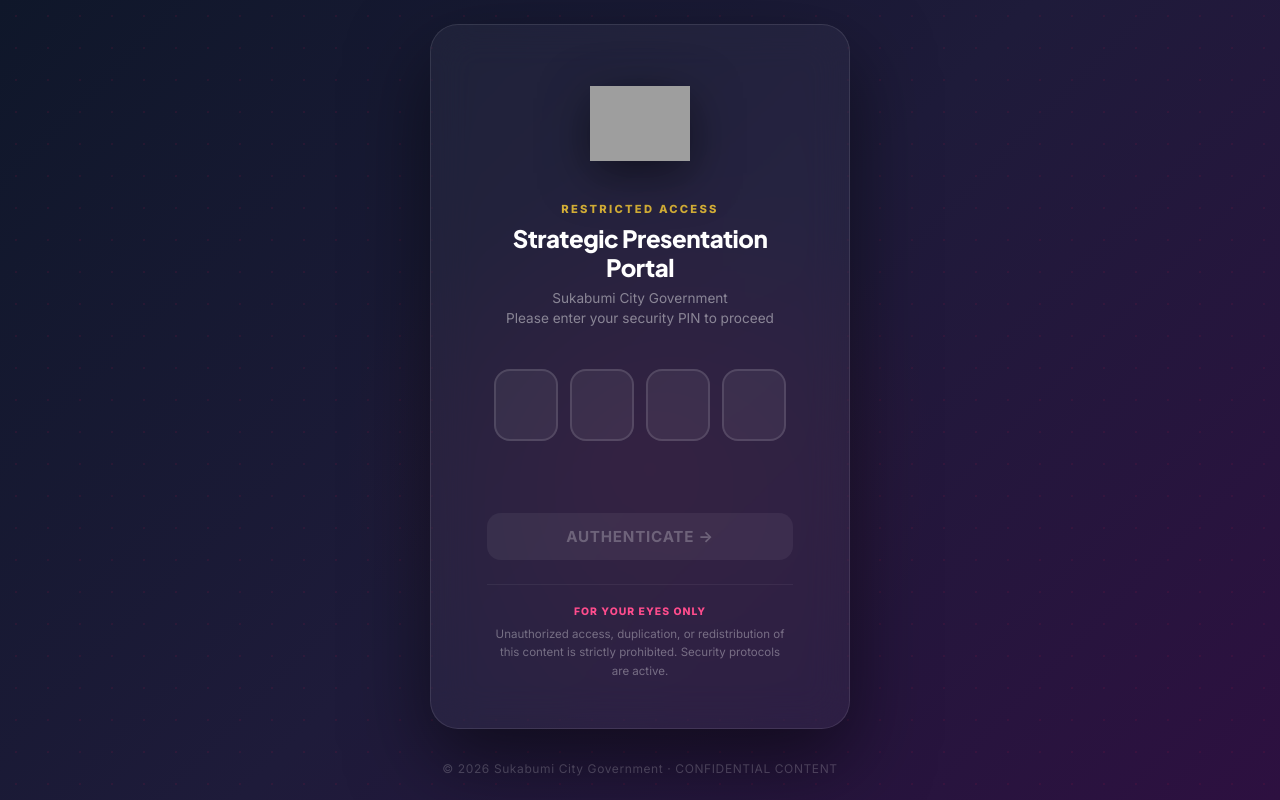
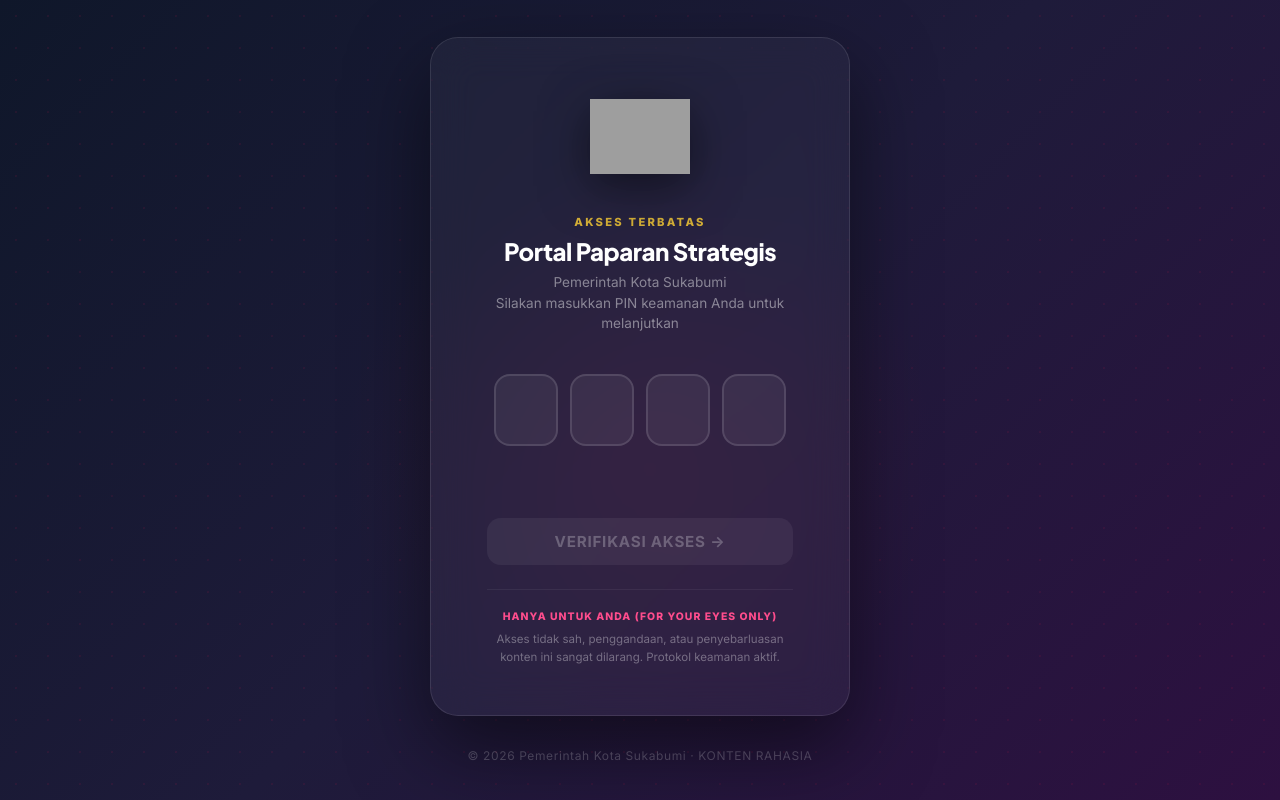
Before and after one commit to crashingdown90/kotasukabumi, a Next.js app in the folder PAPARAN_WEB/: page / in a window 1280 px wide. Built offline with nearby package versions, Linux system fonts and the light colour scheme; grey boxes are pictures that could not be loaded.

Commit message:
Revert PinGate UI labels to Indonesian

```diff
--- a/PAPARAN_WEB/src/app/components/PinGate.tsx
+++ b/PAPARAN_WEB/src/app/components/PinGate.tsx
@@ -207,7 +207,7 @@
           color: "#D4AF37",
           marginBottom: "0.5rem",
         }}>
-          RESTRICTED ACCESS
+          AKSES TERBATAS
         </p>
 
         <h1 style={{
@@ -217,7 +217,7 @@
           marginBottom: "0.4rem",
           letterSpacing: "-0.02em",
         }}>
-          Strategic Presentation Portal
+          Portal Paparan Strategis
         </h1>
 
         <p style={{
@@ -226,8 +226,8 @@
           marginBottom: "2.5rem",
           lineHeight: 1.5,
         }}>
-          Sukabumi City Government<br />
-          Please enter your security PIN to proceed
+          Pemerintah Kota Sukabumi<br />
+          Silakan masukkan PIN keamanan Anda untuk melanjutkan
         </p>
 
         {/* PIN Inputs */}
@@ -289,17 +289,17 @@
         }}>
           {status === "error" && !locked && (
             <p style={{ color: "#EF4444", fontSize: "0.85rem", fontWeight: 600 }}>
-              ❌ Invalid PIN{attempts < 3 ? ` — ${3 - attempts} attempts remaining` : ""}
+              ❌ PIN Salah{attempts < 3 ? ` — ${3 - attempts} percobaan tersisa` : ""}
             </p>
           )}
           {status === "success" && (
             <p style={{ color: "#22C55E", fontSize: "0.85rem", fontWeight: 600 }}>
-              ✅ Access Granted...
+              ✅ Akses Diberikan...
             </p>
           )}
           {locked && (
             <p style={{ color: "#F59E0B", fontSize: "0.85rem", fontWeight: 600 }}>
-              🔒 Security lockout. Try again in {lockTimer}s
+              🔒 Keamanan Terkunci. Tunggu {lockTimer}s
             </p>
           )}
         </div>
@@ -325,7 +325,7 @@
             textTransform: "uppercase",
           }}
         >
-          AUTHENTICATE →
+          VERIFIKASI AKSES →
         </button>
 
         {/* Attempts indicator */}
@@ -362,7 +362,7 @@
             marginBottom: "0.4rem",
             textTransform: "uppercase"
           }}>
-            FOR YOUR EYES ONLY
+            HANYA UNTUK ANDA (FOR YOUR EYES ONLY)
           </p>
           <p style={{
             fontSize: "0.72rem",
@@ -371,7 +371,7 @@
             maxWidth: "300px",
             margin: "0 auto"
           }}>
-            Unauthorized access, duplication, or redistribution of this content is strictly prohibited. Security protocols are active.
+            Akses tidak sah, penggandaan, atau penyebarluasan konten ini sangat dilarang. Protokol keamanan aktif.
           </p>
         </div>
       </div>
@@ -386,7 +386,7 @@
         textAlign: "center",
         letterSpacing: "0.05em",
       }}>
-        © 2026 Sukabumi City Government · CONFIDENTIAL CONTENT
+        © 2026 Pemerintah Kota Sukabumi · KONTEN RAHASIA
       </p>
 
       <style>{`
```
